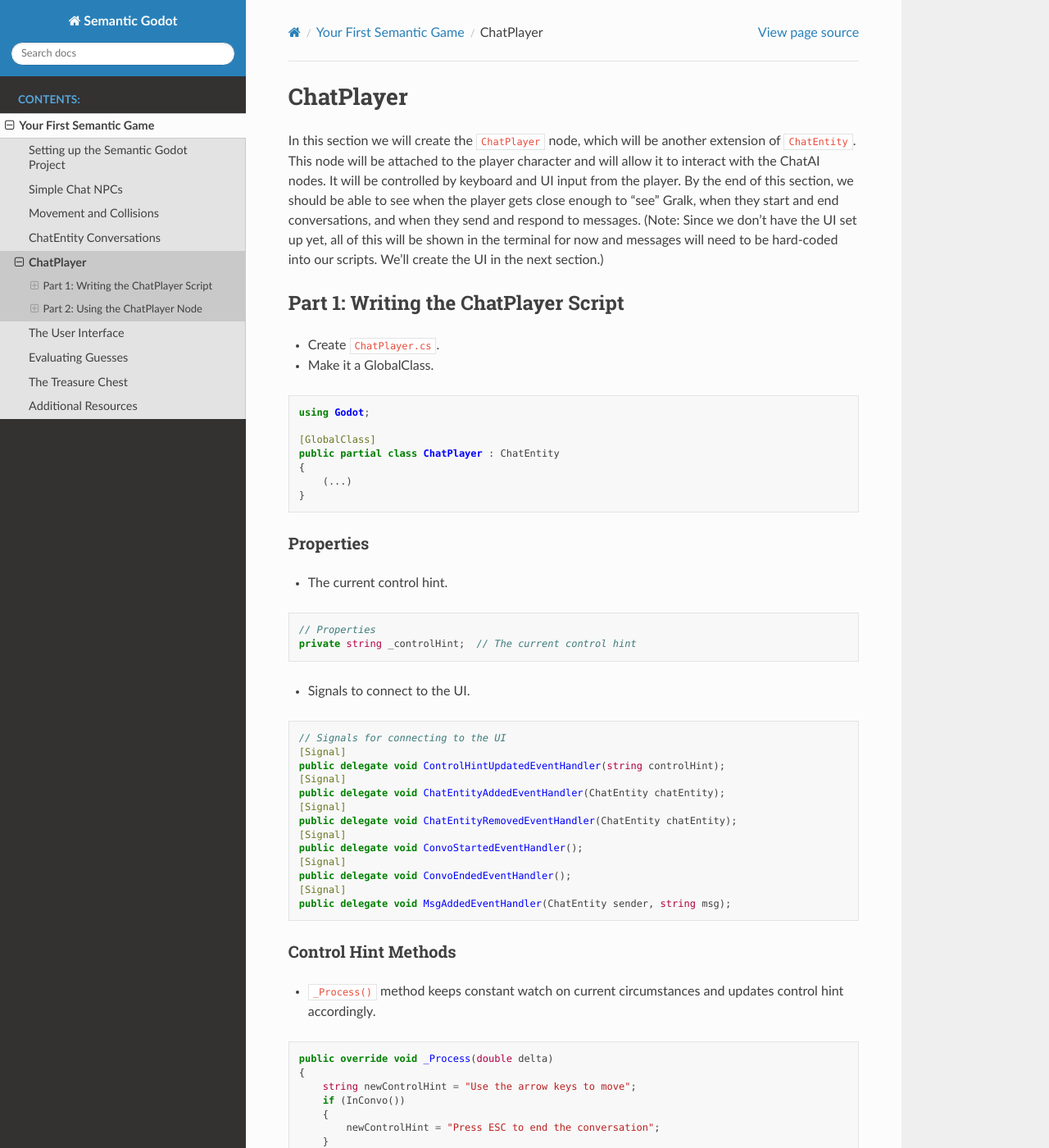
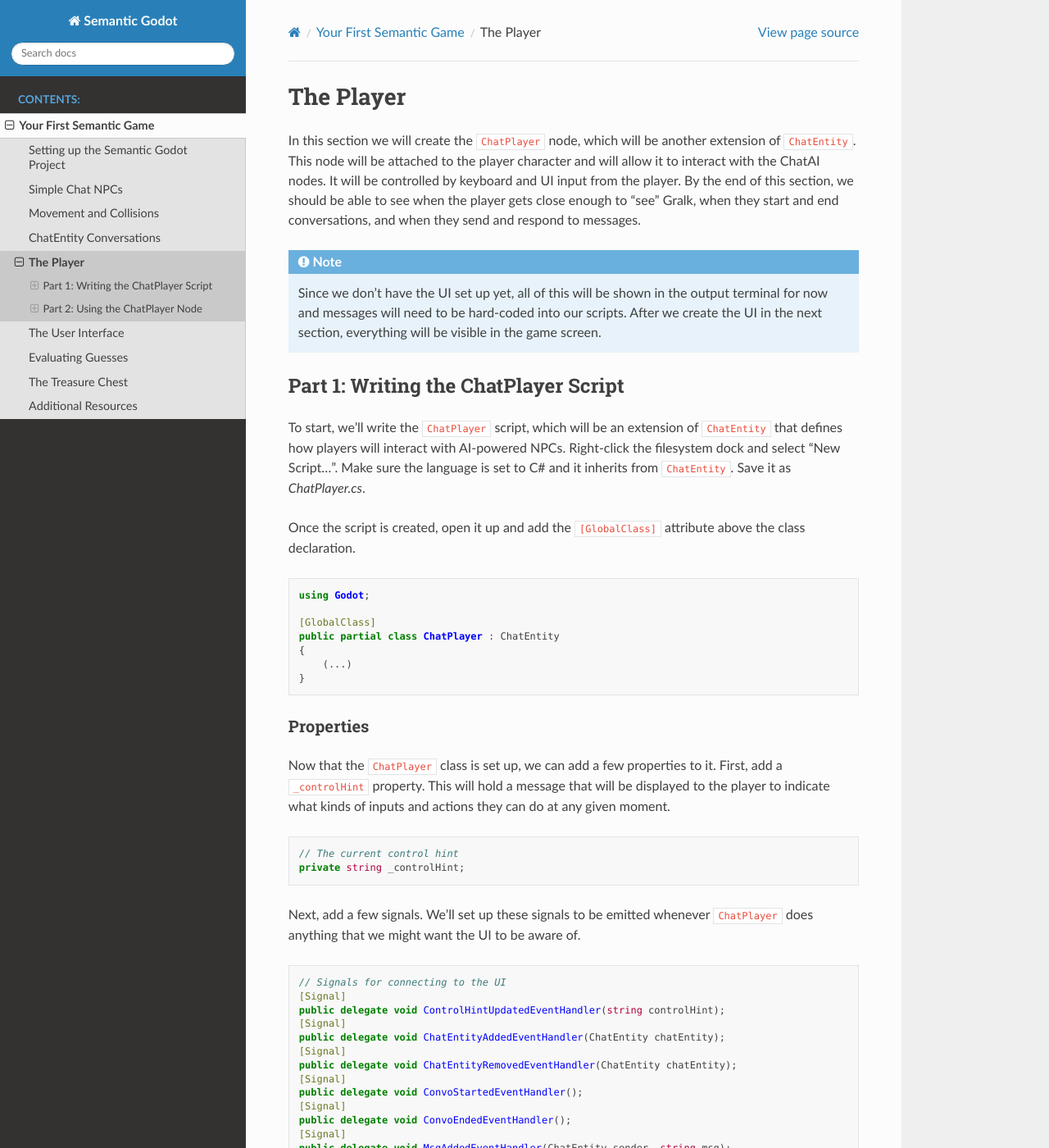
Before and after one commit to RaiderSoft/semantic-godot, a Sphinx documentation site: the page built from docs/first_semantic_game/05.the_player.rst, in a window 1280 px wide and 1400 px high. Shown: the whole window at 82% size. Built offline with Sphinx 7.4.7 and the Read the Docs theme 2.0.0, drawn with Linux system fonts in a browser that asks for light colours; some of the changed text lies outside the part shown.

Commit message:
Begin filling out script part of section 5

```diff
--- a/docs/first_semantic_game/05.the_player.rst
+++ b/docs/first_semantic_game/05.the_player.rst
@@ -1,19 +1,28 @@
-ChatPlayer
+The Player
 ==========
 
 In this section we will create the ``ChatPlayer`` node, which will be another extension of
 ``ChatEntity``. This node will be attached to the player character and will allow it to interact
 with the ChatAI nodes. It will be controlled by keyboard and UI input from the player. By the end
 of this section, we should be able to see when the player gets close enough to "see" Gralk, when
-they start and end conversations, and when they send and respond to messages. (Note: Since we don't
-have the UI set up yet, all of this will be shown in the terminal for now and messages will need to
-be hard-coded into our scripts. We'll create the UI in the next section.)
+they start and end conversations, and when they send and respond to messages.
+
+.. note::
+
+    Since we don't have the UI set up yet, all of this will be shown in the output terminal for now
+    and messages will need to be hard-coded into our scripts. After we create the UI in the next
+    section, everything will be visible in the game screen.
 
 Part 1: Writing the ChatPlayer Script
 -------------------------------------
 
-* Create ``ChatPlayer.cs``.
-* Make it a GlobalClass.
+To start, we'll write the ``ChatPlayer`` script, which will be an extension of ``ChatEntity`` that
+defines how players will interact with AI-powered NPCs. Right-click the filesystem dock and select
+"New Script...". Make sure the language is set to C# and it inherits from ``ChatEntity``. Save it
+as *ChatPlayer.cs*.
+
+Once the script is created, open it up and add the ``[GlobalClass]`` attribute above the class
+declaration.
 
 .. code-block:: csharp
 
@@ -28,14 +37,17 @@ Part 1: Writing the ChatPlayer Script
 Properties
 ^^^^^^^^^^
 
-* The current control hint.
+Now that the ``ChatPlayer`` class is set up, we can add a few properties to it. First, add a
+``_controlHint`` property. This will hold a message that will be displayed to the player to
+indicate what kinds of inputs and actions they can do at any given moment.
 
 .. code-block:: csharp
 
-    // Properties
-    private string _controlHint;  // The current control hint
+    // The current control hint
+    private string _controlHint;
 
-* Signals to connect to the UI.
+Next, add a few signals. We'll set up these signals to be emitted whenever ``ChatPlayer`` does
+anything that we might want the UI to be aware of.
 
 .. code-block:: csharp
 
@@ -53,16 +65,29 @@ Properties
     [Signal]
     public delegate void MsgAddedEventHandler(ChatEntity sender, string msg);
 
+.. note::
+
+    Our use of signals here follows the "call down, signal up" convention. Although the UI will not
+    technically be the parent or ancestor of ``ChatPlayer``, it will exist somewhat higher up in
+    the scene tree. Additionally, it wouldn't ever really make sense to use the UI where there is
+    no ``ChatPlayer`` node, but it could make sense to use the ``ChatPlayer`` node in a situation
+    where there is no UI. Using signals here makes it so that the UI doesn't have to exist in order
+    for ``ChatPlayer`` to function properly.
+
 Control Hint Methods
 ^^^^^^^^^^^^^^^^^^^^
 
-* ``_Process()`` method keeps constant watch on current circumstances and updates control hint
-  accordingly.
+The first method to add in the ``ChatPlayer`` script is the ``_Process()`` method, which we'll use
+to keep the control hint updated. Each frame, we'll evaluate the current game situation and
+determine whether we need to update the control hint. If we do update it, we'll also emit a signal
+indicating that.
 
 .. code-block:: csharp
 
+    // Called every frame. 'delta' is the elapsed time since the previous frame.
     public override void _Process(double delta)
     {
+        // Figure out what the control hint should be for this frame
         string newControlHint = "Use the arrow keys to move";
         if (InConvo())
         {
@@ -74,6 +99,7 @@ Control Hint Methods
             if (nearestChatEntity != null)
                 newControlHint = "Press SHIFT to talk with " + nearestChatEntity.ChatName;
         }
+        // If the control hint should be different, update it
         if (newControlHint != _controlHint)
         {
             _controlHint = newControlHint;
@@ -82,9 +108,19 @@ Control Hint Methods
         }
     }
 
+.. note::
+
+    We've added a ``GD.Print()`` statement to this method so that we can see in the output terminal
+    when the control hint changes. The other methods we'll write for ``ChatPlayer`` will have
+    similar print statements. This is a temporary solution until we complete the UI in the next
+    section.
+
 Conversation Methods
 ^^^^^^^^^^^^^^^^^^^^
 
+The next few methods we'll write will control starting and ending conversations.
+
+* Add ``start_convo`` and ``end_convo`` actions to the input map.
 * ``_Input()`` method used to listen to player input SHIFT and ESC. Starts or ends a conversation
   accordingly.
 
@@ -109,6 +145,7 @@ Conversation Methods
     }
 
 * ``StartConvo()`` and ``EndConvo()`` start and end conversations.
+* They override the ``ChatEntity`` methods.
 
 .. code-block:: csharp
 
@@ -152,28 +189,6 @@ Conversation Methods
         return true;
     }
 
-Nearby ChatEntity Methods
-^^^^^^^^^^^^^^^^^^^^^^^^^
-
-* ``OnChatEntityEntered()`` and ``OnChatEntityExited()`` track chat entities as they come into or
-  move out of the player's vicinity.
-
-.. code-block:: csharp
-
-    protected override void OnChatEntityEntered(ChatEntity enteringChatEntity)
-    {
-        base.OnChatEntityEntered(enteringChatEntity);
-        GD.Print(enteringChatEntity + " has entered your vicinity");
-        EmitSignal("ChatEntityAdded", enteringChatEntity);
-    }
-
-    protected override void OnChatEntityExited(ChatEntity exitingChatEntity)
-    {
-        base.OnChatEntityExited(exitingChatEntity);
-        GD.Print(exitingChatEntity + " has exited your vicinity");
-        EmitSignal("ChatEntityRemoved", exitingChatEntity);
-    }
-
 Messaging Methods
 ^^^^^^^^^^^^^^^^^
 
@@ -200,6 +215,28 @@ Messaging Methods
         EmitSignal(SignalName.MsgAdded, _inConvoWith, msg);
     }
 
+Nearby ChatEntity Methods
+^^^^^^^^^^^^^^^^^^^^^^^^^
+
+* ``OnChatEntityEntered()`` and ``OnChatEntityExited()`` track chat entities as they come into or
+  move out of the player's vicinity.
+
+.. code-block:: csharp
+
+    protected override void OnChatEntityEntered(ChatEntity enteringChatEntity)
+    {
+        base.OnChatEntityEntered(enteringChatEntity);
+        GD.Print(enteringChatEntity + " has entered your vicinity");
+        EmitSignal("ChatEntityAdded", enteringChatEntity);
+    }
+
+    protected override void OnChatEntityExited(ChatEntity exitingChatEntity)
+    {
+        base.OnChatEntityExited(exitingChatEntity);
+        GD.Print(exitingChatEntity + " has exited your vicinity");
+        EmitSignal("ChatEntityRemoved", exitingChatEntity);
+    }
+
 Part 2: Using the ChatPlayer Node
 ---------------------------------
 
```
